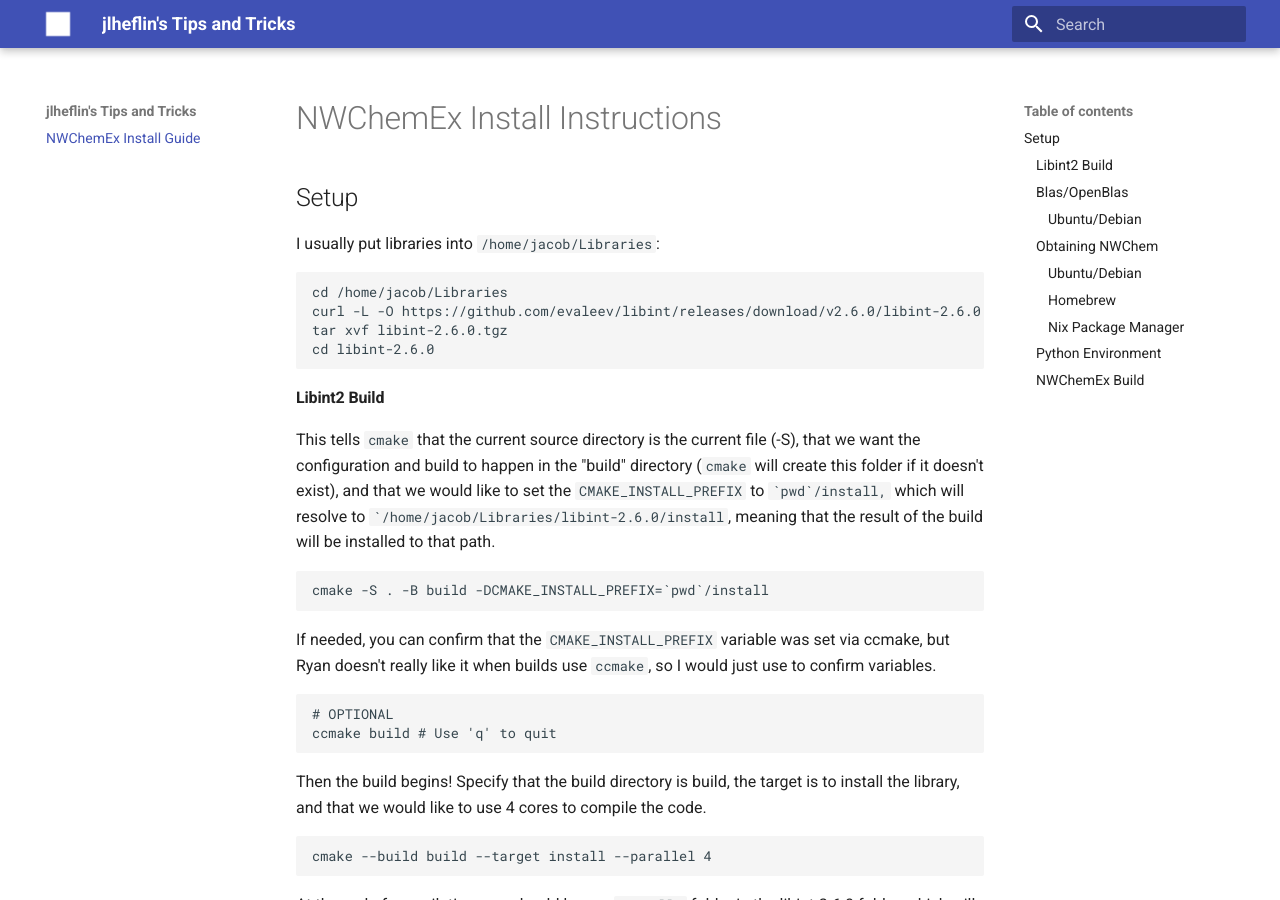
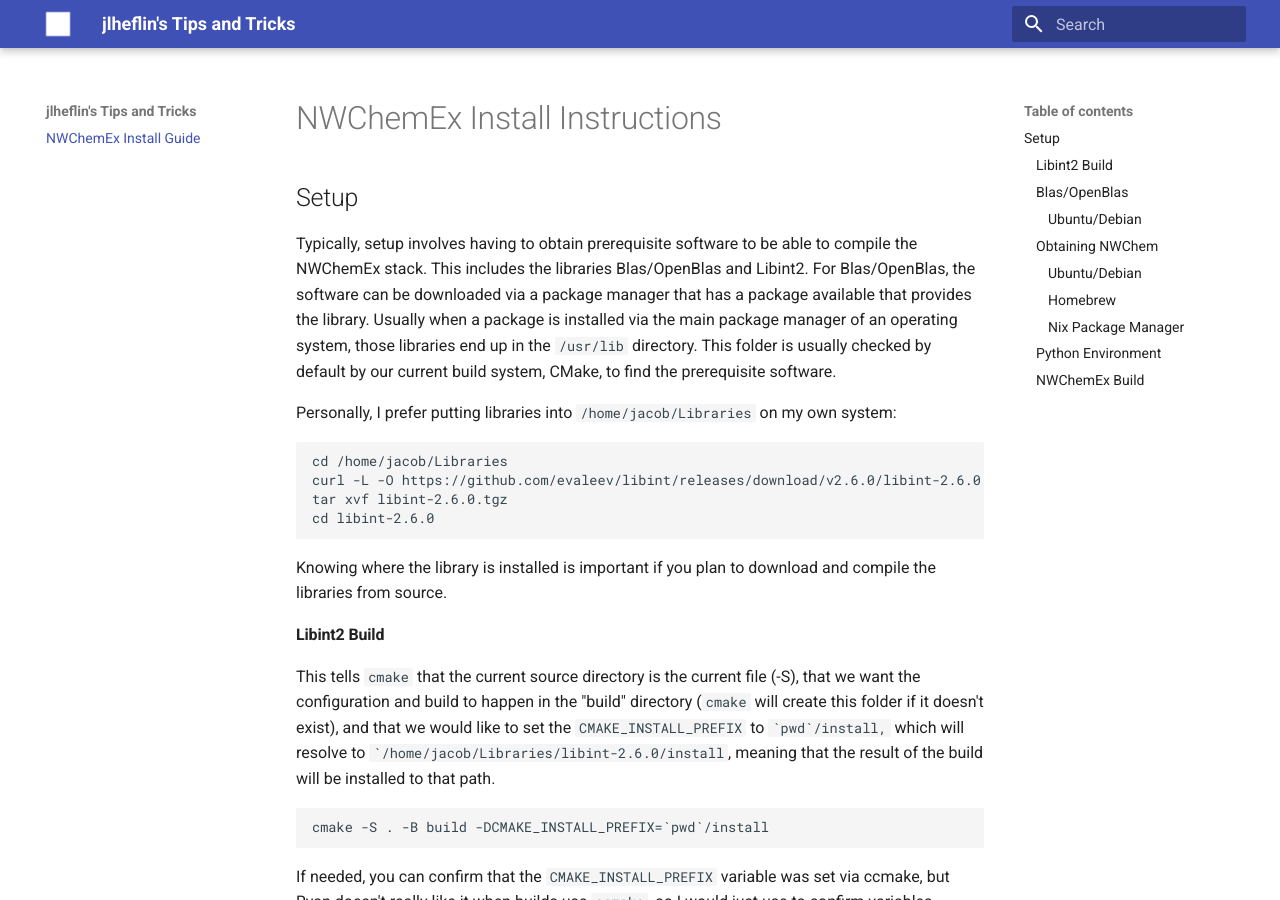
Before and after one commit to jlheflin/jlheflin.github.io, an MkDocs documentation site: the page built from docs/nwchemex_install_instructions.md, in a window 1280 px wide and 900 px high. Built offline with MkDocs 1.6.1 and Material for MkDocs 9.7.7, drawn with Linux system fonts in a browser that asks for light colours.

Commit message:
adding in more volume and explanation

````diff
--- a/docs/nwchemex_install_instructions.md
+++ b/docs/nwchemex_install_instructions.md
@@ -2,7 +2,16 @@
 
 ## Setup
 
-I usually put libraries into `/home/jacob/Libraries`:
+Typically, setup involves having to obtain prerequisite software to be able to
+compile the NWChemEx stack. This includes the libraries Blas/OpenBlas and
+Libint2. For Blas/OpenBlas, the software can be downloaded via a package
+manager that has a package available that provides the library. Usually when
+a package is installed via the main package manager of an operating system,
+those libraries end up in the `/usr/lib` directory. This folder is usually
+checked by default by our current build system, CMake, to find the prerequisite
+software.
+
+Personally, I prefer putting libraries into `/home/jacob/Libraries` on my own system:
 
 ```bash
 cd /home/jacob/Libraries
@@ -10,6 +19,9 @@
 tar xvf libint-2.6.0.tgz
 cd libint-2.6.0
 ```
+
+Knowing where the library is installed is important if you plan to download and compile
+the libraries from source.
 
 #### Libint2 Build
 
````
